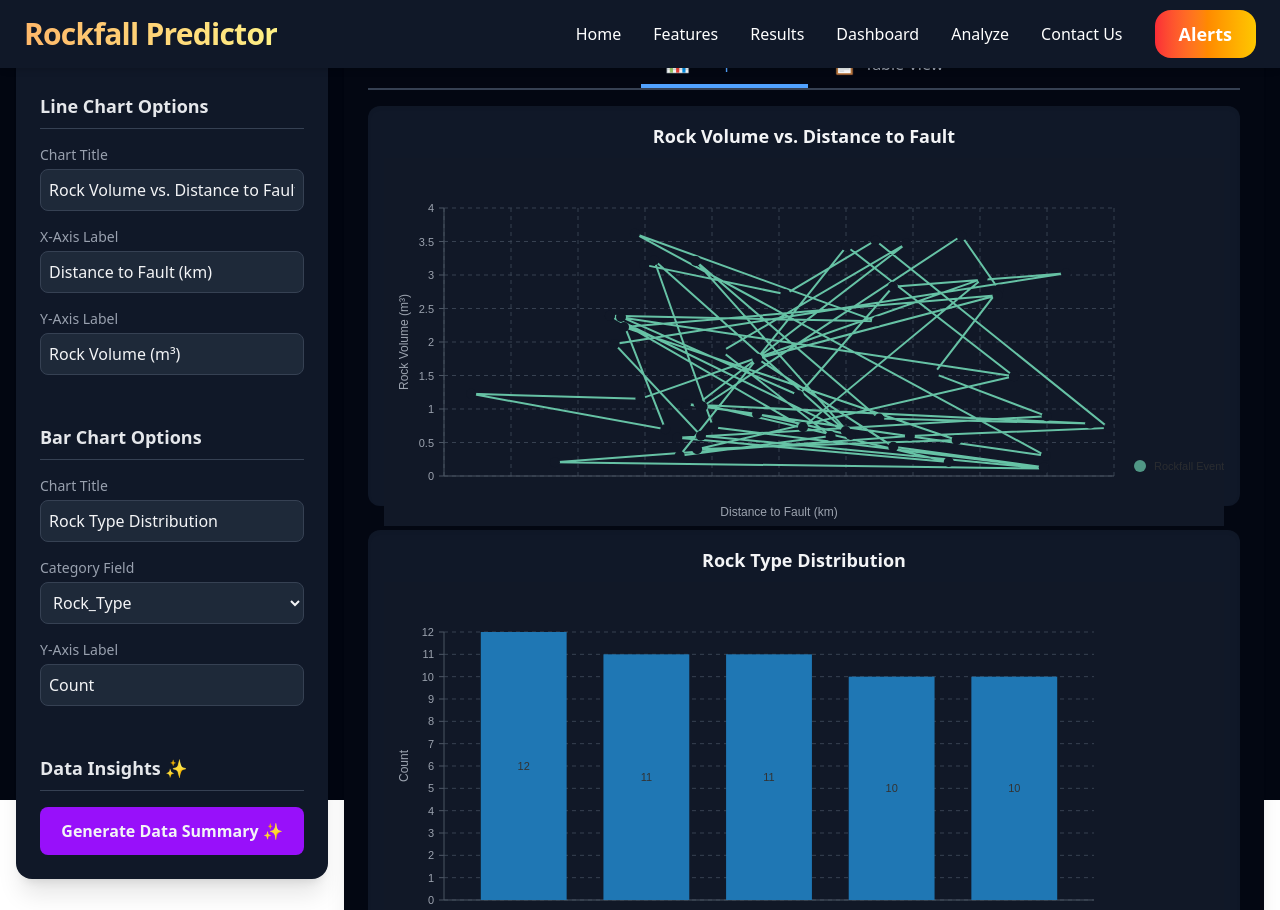
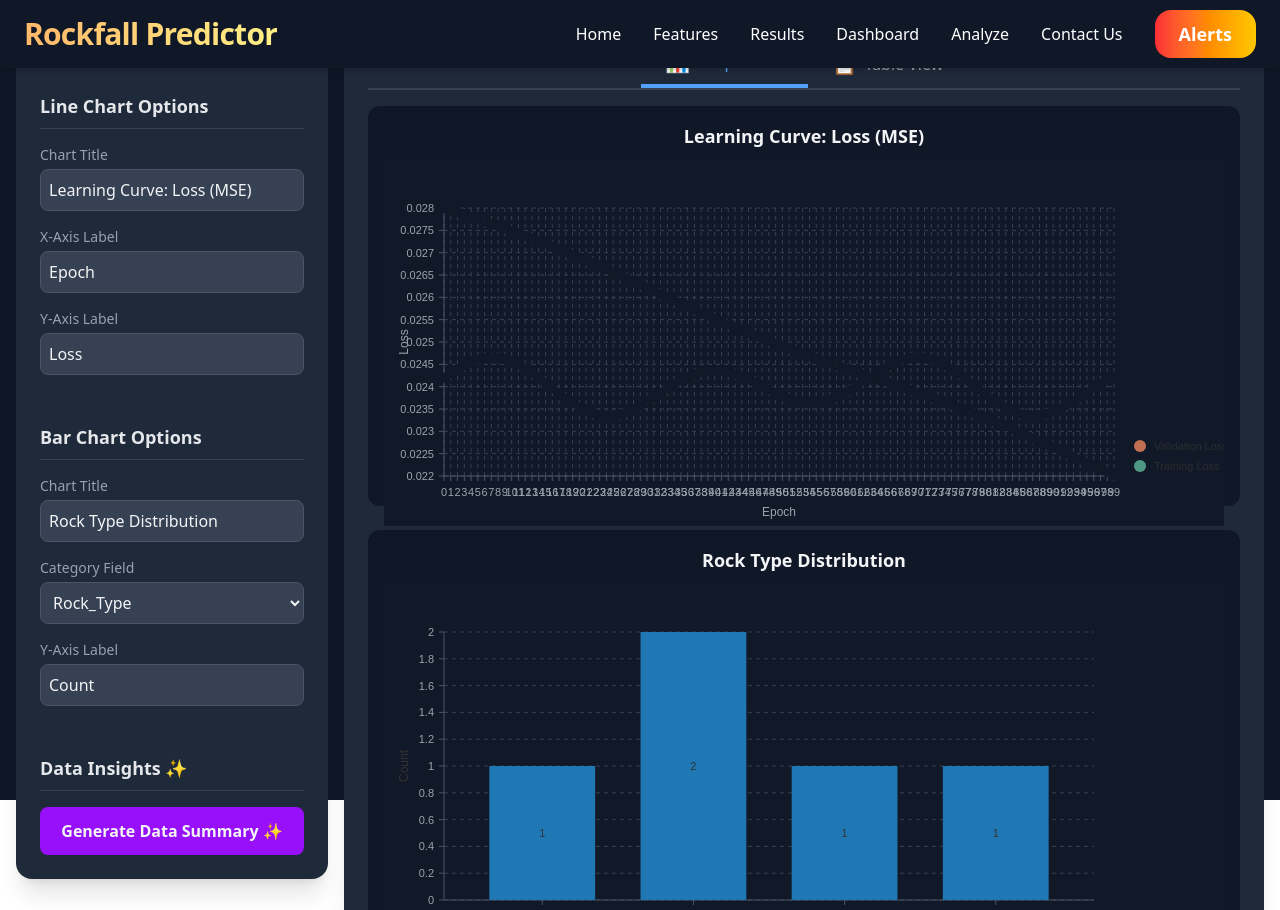
Before and after one commit to Neeraj-vats/Rock_guard_AI, a React (Vite) app in the folder frontend/: page /result in a window 1280 px wide. Shown: the top 910 px of the page. Built offline with nearby package versions, Linux system fonts and the light colour scheme.

Commit message:
2nd temproray result.jsx

```diff
--- a/frontend/src/pages/Result.jsx
+++ b/frontend/src/pages/Result.jsx
@@ -1,69 +1,40 @@
-import React, { useState, useEffect } from 'react';
+import React, { useState } from 'react';
 import { ResponsiveLine } from '@nivo/line';
 import { ResponsiveBar } from '@nivo/bar';
 
 // This is a single, self-contained React component file.
 // All components, hooks, logic, and styling are contained within this file.
 
-// Embed the CSV data directly as a multi-line string to avoid fetch errors
-const ROCKFALL_CSV_DATA = `Slope_deg,Distance_to_fault_km,Rock_Type,Soil_Type,Rock_Volume_m3,Season,Prior_Events,Impact_Level
-13.63796872015715,14.955506204291646,Shale,Loamy,3.151006323755762,Winter,4,Medium
-10.252982127224604,25.47487405426295,Granite,Clay,2.713143807058176,Spring,4,High
-12.58665597521575,32.197073339941646,Granite,Sandy,3.51530282222726,Winter,4,High
-31.041916799793977,49.608765368303736,Basalt,Silty,0.7179355442090325,Spring,3,High
-53.64937123746015,34.7687996550717,Limestone,Rocky,0.5986406624154776,Winter,0,Low
-22.007140958632617,8.28079270259593,Granite,Clay,0.2067360180076877,Winter,3,Medium
-12.424710832769932,44.80172862814055,Granite,Clay,0.1109120803447388,Spring,3,Low
-33.91938877376677,19.177895960698848,Limestone,Clay,0.6017049189833731,Winter,0,Medium
-15.412530250049986,12.73465802484055,Shale,Loamy,1.971687952368728,Summer,4,Medium
-20.323748965005485,46.41114371407286,Sandstone,Clay,3.0261966788732364,Winter,2,High
-59.72641628278882,33.50177524463798,Limestone,Clay,2.824236046394752,Winter,4,Medium
-32.54877379796033,26.471415286595228,Sandstone,Rocky,1.2057790899039322,Winter,1,Medium
-66.44186411545674,13.208151433293887,Limestone,Silty,2.3739777934440026,Summer,2,Medium
-61.12140640306161,16.516089311654877,Basalt,Sandy,0.6970725206456073,Autumn,0,Medium
-23.007559196963286,2.0292850383307613,Shale,Loamy,1.2263054325419997,Winter,3,High
-16.489709210080644,14.654763363063548,Limestone,Silty,1.1517409249673902,Spring,3,Medium
-30.33967980302324,40.1983084325251,Basalt,Clay,2.946328225574921,Winter,3,Medium
-56.88720888995346,26.79092461525916,Shale,Sandy,0.729112260682052,Spring,1,Low
-19.04369168972622,12.37894371343753,Sandstone,Clay,2.3920970879586226,Winter,3,High
-45.89426915152589,32.30233639832565,Granite,Loamy,2.3087094254471746,Winter,1,Medium
-46.90300451557022,14.249219665792942,Limestone,Clay,3.6158586483525287,Summer,2,High
-52.27091220499036,44.91264350198086,Basalt,Silty,0.3013233866164223,Autumn,1,Low
-34.03210343764506,18.049448834032074,Shale,Sandy,1.0712953255928882,Winter,4,Medium
-12.000300264669818,48.21634515152345,Sandstone,Loamy,0.7818967923761741,Winter,1,Low
-15.011246755498877,32.48206198888046,Granite,Clay,0.8576423985392078,Summer,2,High
-27.02640156942636,18.784400780447334,Limestone,Silty,3.2081545625129184,Autumn,3,Medium
-19.66440263690623,30.347990184404738,Basalt,Sandy,0.6120539824285819,Winter,1,Low
-44.37568153130283,23.36372134548028,Shale,Clay,0.9250007204953924,Spring,3,Low
-50.60940560241951,19.296561162124597,Sandstone,Rocky,1.0371457497262078,Summer,4,High
-60.70617650532159,38.61805720760636,Granite,Loamy,3.585799797384218,Winter,2,Medium
-14.374667258380388,41.40106202517551,Limestone,Clay,2.784949510006399,Autumn,1,Medium
-21.439775367677894,36.57444141639893,Basalt,Silty,1.528392171120023,Winter,0,High
-38.83515091773413,44.97495574384951,Shale,Sandy,0.8926949666014287,Spring,3,Low
-42.36195537500589,17.411641323719016,Sandstone,Clay,0.5694665476106653,Summer,2,Medium
-57.2990640478144,37.66982455088277,Granite,Loamy,0.20781702891392687,Winter,1,Low
-22.09459585640329,18.99127521033284,Limestone,Silty,1.0828859344465498,Autumn,4,Medium
-58.82881944521748,34.50291942468352,Basalt,Sandy,3.469599669677332,Winter,0,High
-42.24765793012675,20.730248259160533,Shale,Clay,1.8601550993079946,Winter,3,Medium
-39.46781295982263,28.846506450259838,Sandstone,Rocky,0.596041796120409,Spring,4,Low
-51.57945037302306,17.58572110292723,Granite,Loamy,0.3013352709190184,Winter,2,Medium
-19.00636884693892,30.04631627056689,Limestone,Clay,3.428574185208573,Autumn,1,High
-15.932918805721997,42.5312351225514,Basalt,Silty,1.4886616584210632,Winter,2,Medium
-34.00424694464525,18.88726830536427,Shale,Sandy,0.40058252274438515,Spring,1,Low
-42.607212459173926,38.25845016629983,Sandstone,Clay,0.5376511195724268,Summer,3,Medium
-59.13689196324884,13.43232147775535,Granite,Loamy,2.22276537829986,Winter,0,Medium
-29.5668461142566,41.31294875704907,Limestone,Silty,2.697087850849202,Autumn,2,High
-21.432840742183354,23.376841285406797,Basalt,Sandy,1.751680196200234,Winter,3,Medium
-17.84360341703274,33.52737674720612,Shale,Clay,0.4373188554790089,Spring,4,Low
-33.20815148008436,44.75706240228384,Sandstone,Rocky,0.12932371408849764,Summer,1,Low
-49.23190479101155,20.089849540026367,Granite,Loamy,0.7259648943891461,Winter,2,Medium
-55.33618116517173,15.68817684042851,Limestone,Silty,3.220138541880908,Autumn,3,High
-40.45785025776413,29.98042459740268,Basalt,Sandy,0.6698668571871587,Winter,0,Low
-19.04369168972622,12.37894371343753,Shale,Clay,2.3920970879586226,Spring,3,High
-15.932918805721997,42.5312351225514,Sandstone,Silty,1.4886616584210632,Winter,2,Medium`;
+// Mock data for the line chart (inspired by the provided image)
+const initialLineData = [
+  {
+    id: 'Training Loss',
+    data: Array.from({ length: 100 }, (_, i) => ({
+      x: i,
+      y: 0.028 - (i * 0.00006) + Math.sin(i / 10) * 0.0001
+    })),
+  },
+  {
+    id: 'Validation Loss',
+    data: Array.from({ length: 100 }, (_, i) => ({
+      x: i,
+      y: 0.024 + Math.sin(i / 5) * 0.0005 + Math.cos(i / 10) * 0.0002
+    })),
+  },
+];
 
+// Mock data for the table and bar chart (inspired by the provided image)
+const initialTableData = [
+  { "id": 0, "slope_deg": 13.637969, "distance_to_fault_km": 14.955506, "Rock_Type": "Shale", "Soil_Type": "Loamy", "Rock_Volume_m3": 3.151006, "Season": "Winter", "Prior_Events": 4, "Impact_Level": "Medium" },
+  { "id": 1, "slope_deg": 10.252982, "distance_to_fault_km": 25.474874, "Rock_Type": "Granite", "Soil_Type": "Clay", "Rock_Volume_m3": 2.713144, "Season": "Spring", "Prior_Events": 4, "Impact_Level": "High" },
+  { "id": 2, "slope_deg": 12.586656, "distance_to_fault_km": 32.197073, "Rock_Type": "Granite", "Soil_Type": "Sandy", "Rock_Volume_m3": 3.515303, "Season": "Winter", "Prior_Events": 4, "Impact_Level": "High" },
+  { "id": 3, "slope_deg": 31.041917, "distance_to_fault_km": 49.608765, "Rock_Type": "Basalt", "Soil_Type": "Silty", "Rock_Volume_m3": 0.717936, "Season": "Spring", "Prior_Events": 3, "Impact_Level": "High" },
+  { "id": 4, "slope_deg": 53.649371, "distance_to_fault_km": 34.768800, "Rock_Type": "Limestone", "Soil_Type": "Rocky", "Rock_Volume_m3": 0.598641, "Season": "Winter", "Prior_Events": 0, "Impact_Level": "Low" },
+];
 
-// Function to process and sort data for the bar chart
+const impactLevels = ["Low", "Medium", "High"];
+
+// Function to process data for the bar chart based on the selected column
 const processDataForBarChart = (data, categoryKey) => {
   const counts = data.reduce((acc, item) => {
     const key = item[categoryKey] || 'N/A';
@@ -73,20 +44,18 @@ const processDataForBarChart = (data, categoryKey) => {
     acc[key].count += 1;
     return acc;
   }, {});
-  // Sort the data by count in descending order
-  const sortedData = Object.values(counts).sort((a, b) => b.count - a.count);
-  return sortedData;
+  return Object.values(counts);
 };
 
 // Main App component
-const Result = () => {
-  const [lineData, setLineData] = useState([]);
-  const [tableData, setTableData] = useState([]);
+const App = () => {
+  const [lineData, setLineData] = useState(initialLineData);
+  const [tableData, setTableData] = useState(initialTableData);
   const [activeTab, setActiveTab] = useState('graph');
   const [lineChartOptions, setLineChartOptions] = useState({
-    title: 'Rock Volume vs. Distance to Fault',
-    xLabel: 'Distance to Fault (km)',
-    yLabel: 'Rock Volume (m³)'
+    title: 'Learning Curve: Loss (MSE)',
+    xLabel: 'Epoch',
+    yLabel: 'Loss'
   });
   const [barChartOptions, setBarChartOptions] = useState({
     title: 'Rock Type Distribution',
@@ -96,39 +65,6 @@ const Result = () => {
   const [tableFilter, setTableFilter] = useState('');
   const [geminiSummary, setGeminiSummary] = useState('');
   const [isLoading, setIsLoading] = useState(false);
-
-  // Effect to parse the embedded CSV data on component mount
-  useEffect(() => {
-    const parseCsvString = (csvString) => {
-      const lines = csvString.split('\n');
-      const headers = lines[0].split(',').map(h => h.trim());
-      const parsedData = lines.slice(1)
-        .filter(line => line.trim() !== '')
-        .map(line => {
-          const values = line.split(',');
-          const row = {};
-          headers.forEach((header, i) => {
-            row[header] = values[i] ? values[i].trim() : '';
-          });
-          return row;
-        });
-      return parsedData;
-    };
-
-    const parsedData = parseCsvString(ROCKFALL_CSV_DATA);
-    setTableData(parsedData);
-
-    // Prepare data for the line chart
-    const lineChartPreparedData = [{
-      id: 'Rockfall Events',
-      data: parsedData.map(d => ({
-        x: parseFloat(d.Distance_to_fault_km),
-        y: parseFloat(d.Rock_Volume_m3)
-      })).filter(d => !isNaN(d.x) && !isNaN(d.y)),
-    }];
-    setLineData(lineChartPreparedData);
-
-  }, []);
 
   const handleInputChange = (e) => {
     const { name, value } = e.target;
@@ -156,7 +92,7 @@ const Result = () => {
 
     // Prepare the prompt for the LLM
     const systemPrompt = "You are a data analyst. Your task is to provide a concise, single-paragraph summary of a given dataset. Focus on key trends, anomalies, and relationships between variables. Your tone should be informative and professional.";
-    const userQuery = `Summarize the following data table in a single paragraph:\n\n${JSON.stringify(tableData, null, 2)}`;
+    const userQuery = `Summarize the following data table in a single paragraph:\n\n${JSON.stringify(initialTableData, null, 2)}`;
 
     // API Call to Gemini
     const payload = {
@@ -190,10 +126,10 @@ const Result = () => {
   };
 
   return (
-    <div className="flex flex-col md:flex-row h-screen font-sans bg-gray-950 text-gray-100 p-4 items-start">
+    <div className="flex flex-col md:flex-row h-screen font-sans bg-gray-900 text-gray-100 p-4 items-start">
 
       {/* Sidebar for user inputs */}
-      <div className="md:w-1/4 w-full bg-gray-900 p-6 rounded-2xl shadow-xl space-y-6 md:mr-4 mb-4 md:mb-0">
+      <div className="md:w-1/4 w-full bg-gray-800 p-6 rounded-2xl shadow-xl space-y-6 md:mr-4 mb-4 md:mb-0">
         <h2 className="text-xl font-bold text-blue-400">Dashboard Controls</h2>
 
         {/* Line Chart Inputs */}
@@ -207,7 +143,7 @@ const Result = () => {
               name="lineChart.title"
               value={lineChartOptions.title}
               onChange={handleInputChange}
-              className="w-full p-2 rounded-lg bg-gray-800 text-gray-100 border border-gray-700 focus:outline-none focus:border-blue-500 transition-colors"
+              className="w-full p-2 rounded-lg bg-gray-700 text-gray-100 border border-gray-600 focus:outline-none focus:border-blue-500 transition-colors"
             />
           </div>
           <div>
@@ -218,7 +154,7 @@ const Result = () => {
               name="lineChart.xLabel"
               value={lineChartOptions.xLabel}
               onChange={handleInputChange}
-              className="w-full p-2 rounded-lg bg-gray-800 text-gray-100 border border-gray-700 focus:outline-none focus:border-blue-500 transition-colors"
+              className="w-full p-2 rounded-lg bg-gray-700 text-gray-100 border border-gray-600 focus:outline-none focus:border-blue-500 transition-colors"
             />
           </div>
           <div>
@@ -229,7 +165,7 @@ const Result = () => {
               name="lineChart.yLabel"
               value={lineChartOptions.yLabel}
               onChange={handleInputChange}
-              className="w-full p-2 rounded-lg bg-gray-800 text-gray-100 border border-gray-700 focus:outline-none focus:border-blue-500 transition-colors"
+              className="w-full p-2 rounded-lg bg-gray-700 text-gray-100 border border-gray-600 focus:outline-none focus:border-blue-500 transition-colors"
             />
           </div>
         </div>
@@ -245,7 +181,7 @@ const Result = () => {
               name="barChart.title"
               value={barChartOptions.title}
               onChange={handleInputChange}
-              className="w-full p-2 rounded-lg bg-gray-800 text-gray-100 border border-gray-700 focus:outline-none focus:border-blue-500 transition-colors"
+              className="w-full p-2 rounded-lg bg-gray-700 text-gray-100 border border-gray-600 focus:outline-none focus:border-blue-500 transition-colors"
             />
           </div>
           <div>
@@ -255,9 +191,9 @@ const Result = () => {
               name="barChart.categoryKey"
               value={barChartOptions.categoryKey}
               onChange={handleInputChange}
-              className="w-full p-2 rounded-lg bg-gray-800 text-gray-100 border border-gray-700 focus:outline-none focus:border-blue-500 transition-colors"
+              className="w-full p-2 rounded-lg bg-gray-700 text-gray-100 border border-gray-600 focus:outline-none focus:border-blue-500 transition-colors"
             >
-              {Object.keys(tableData[0] || {}).map(key => (
+              {Object.keys(initialTableData[0]).map(key => (
                 <option key={key} value={key}>{key}</option>
               ))}
             </select>
@@ -270,7 +206,7 @@ const Result = () => {
               name="barChart.yLabel"
               value={barChartOptions.yLabel}
               onChange={handleInputChange}
-              className="w-full p-2 rounded-lg bg-gray-800 text-gray-100 border border-gray-700 focus:outline-none focus:border-blue-500 transition-colors"
+              className="w-full p-2 rounded-lg bg-gray-700 text-gray-100 border border-gray-600 focus:outline-none focus:border-blue-500 transition-colors"
             />
           </div>
         </div>
@@ -286,7 +222,7 @@ const Result = () => {
             {isLoading ? 'Generating...' : 'Generate Data Summary ✨'}
           </button>
           {geminiSummary && (
-            <div className="bg-gray-800 p-4 rounded-lg text-sm text-gray-300 shadow-inner">
+            <div className="bg-gray-700 p-4 rounded-lg text-sm text-gray-300 shadow-inner">
               <p>{geminiSummary}</p>
             </div>
           )}
@@ -294,7 +230,7 @@ const Result = () => {
       </div>
 
       {/* Main content area for charts and table */}
-      <div className="flex-1 bg-gray-950 p-6 rounded-2xl shadow-xl space-y-6">
+      <div className="flex-1 bg-gray-800 p-6 rounded-2xl shadow-xl space-y-6">
         {/* Tabs for switching between Graph and Table view */}
         <div className="flex justify-center mb-4 border-b-2 border-gray-700">
           <button
@@ -325,7 +261,7 @@ const Result = () => {
               <ResponsiveLine
                 data={lineData}
                 margin={{ top: 50, right: 110, bottom: 50, left: 60 }}
-                xScale={{ type: 'linear', min: 0, max: 'auto' }}
+                xScale={{ type: 'point' }}
                 yScale={{
                   type: 'linear',
                   min: 'auto',
@@ -337,13 +273,12 @@ const Result = () => {
                 axisRight={null}
                 axisBottom={{
                   orient: 'bottom',
-                  tickSize: 0,
-                  tickPadding: 0,
+                  tickSize: 5,
+                  tickPadding: 5,
                   tickRotation: 0,
                   legend: lineChartOptions.xLabel,
                   legendOffset: 36,
-                  legendPosition: 'middle',
-                  tickValues: [],
+                  legendPosition: 'middle'
                 }}
                 axisLeft={{
                   orient: 'left',
@@ -415,13 +350,12 @@ const Result = () => {
                 axisTop={null}
                 axisRight={null}
                 axisBottom={{
-                  tickSize: 0,
-                  tickPadding: 0,
+                  tickSize: 5,
+                  tickPadding: 5,
                   tickRotation: 0,
                   legend: barChartOptions.categoryKey.replace(/_/g, ' '),
                   legendPosition: 'middle',
-                  legendOffset: 32,
-                  tickValues: [],
+                  legendOffset: 32
                 }}
                 axisLeft={{
                   tickSize: 5,
@@ -438,8 +372,7 @@ const Result = () => {
                   textColor: 'rgb(243 244 246)',
                   axis: {
                     domain: { line: { stroke: 'rgb(75 85 99)' } },
-                    ticks: { line: { stroke: 'rgb(75 85 99)' }, text: { fill: 'rgb(156 163 175)' } },
-                    legend: { text: { fill: 'rgb(156 163 175)' } }
+                    ticks: { line: { stroke: 'rgb(75 85 99)' }, text: { fill: 'rgb(156 163 175)' } }
                   },
                   grid: { line: { stroke: 'rgb(55 65 81)', strokeDasharray: '4 4' } },
                   tooltip: {
@@ -460,26 +393,26 @@ const Result = () => {
                 placeholder="Filter table..."
                 value={tableFilter}
                 onChange={(e) => setTableFilter(e.target.value)}
-                className="p-2 rounded-lg bg-gray-900 text-gray-100 border border-gray-700 focus:outline-none focus:border-blue-500 transition-colors"
+                className="p-2 rounded-lg bg-gray-700 text-gray-100 border border-gray-600 focus:outline-none focus:border-blue-500 transition-colors"
               />
             </div>
-            <div className="rounded-lg shadow-inner overflow-x-auto">
-              <table className="min-w-full">
-                <thead className="bg-gray-900">
+            <div className="overflow-x-auto rounded-lg shadow-inner border border-gray-700">
+              <table className="min-w-full divide-y divide-gray-700">
+                <thead className="bg-gray-700">
                   <tr>
-                    {Object.keys(tableData[0] || {}).map(key => (
+                    {Object.keys(tableData[0]).map(key => (
                       <th
                         key={key}
-                        className="px-6 py-3 text-left text-xs font-bold text-gray-400 uppercase tracking-wider border-b border-gray-700"
+                        className="px-6 py-3 text-left text-xs font-medium text-gray-400 uppercase tracking-wider"
                       >
                         {key.replace(/_/g, ' ')}
                       </th>
                     ))}
                   </tr>
                 </thead>
-                <tbody className="bg-gray-950 divide-y divide-gray-800">
-                  {filteredTableData.map((row, rowIndex) => (
-                    <tr key={rowIndex} className="hover:bg-gray-800 transition-colors">
+                <tbody className="bg-gray-800 divide-y divide-gray-700">
+                  {filteredTableData.map(row => (
+                    <tr key={row.id} className="hover:bg-gray-700 transition-colors">
                       {Object.values(row).map((value, index) => (
                         <td key={index} className="px-6 py-4 whitespace-nowrap text-sm text-gray-300 text-left">
                           {value}
@@ -497,4 +430,4 @@ const Result = () => {
   );
 };
 
-export default Result;
+export default App;
```
